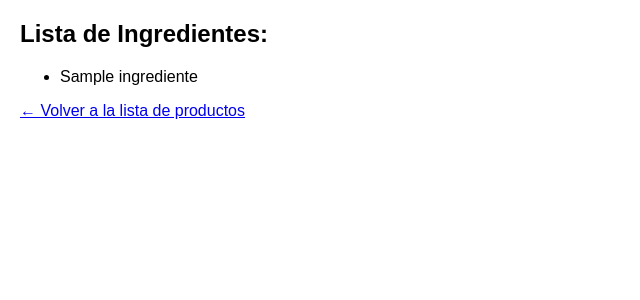
After one commit to gabrielamayta/KMILL-BACKEND, a Flask app: template pruebas/templates/ingredientes.html in a window 1280 px wide. The commit adds this page. Shown: the top 300 px of the page, without its empty margins (0-640 px from the left). Run offline with Flask 3, Linux system fonts and the light colour scheme; the template is opened without the code that fills it: most values are stand-ins (such as "Sample title", 1, 10 or a date in 2020).

Commit message:
agregue las fotos, y les puse links

```diff
--- a/pruebas/app.py
+++ b/pruebas/app.py
@@ -100,7 +100,7 @@ app = Flask(__name__)
 
 
 
-# Ruta para obtener todos los productos en formato JSON
+# ruta para obtener todos los productos en formato JSON
 @app.route('/api/producto')
 def obtener_productos_json():
     conexionMySQL = mysql.connector.connect(
@@ -119,7 +119,7 @@ def obtener_productos_json():
     return jsonify(productos)
 
 
-# Ruta para mostrar los productos en una plantilla HTML
+# ruta para mostrar los productos en una plantilla HTML
 @app.route('/producto')
 def obtener_productos_html():
     conexionMySQL = mysql.connector.connect(
--- /dev/null
+++ b/pruebas/templates/ingredientes.html
@@ -0,0 +1,32 @@
+<!DOCTYPE html>
+<html lang="es">
+<head>
+    <meta charset="UTF-8">
+    <meta name="viewport" content="width=device-width, initial-scale=1.0">
+    <title>Ingredientes de {{ producto.Nombre }}</title>
+    <style>
+        body {
+            font-family: Arial, sans-serif;
+            margin: 20px;
+        }
+        .ingredientes {
+            margin-top: 20px;
+        }
+        .ingredientes li {
+            margin-bottom: 5px;
+        }
+    </style>
+</head>
+<body>
+
+        <h2>Lista de Ingredientes:</h2>
+        <ul>
+            {% for ingrediente in ingredientes %}
+            <li>{{ ingrediente.nombre }}</li>
+            {% endfor %}
+        </ul>
+    </div>
+
+    <a href="/producto">← Volver a la lista de productos</a>
+</body>
+</html>
```
Also changed, not shown: pruebas/templates/lista_productos.html (+1 -12 lines), pruebas/static/alfajorchocolate.jpg (renamed from pruebas/static/alfajorchocolate.png), pruebas/static/cookiechocolina.jpg (renamed from pruebas/static/chocolina.png), pruebas/static/cupcake.jpg (renamed from pruebas/static/cupcake.png), pruebas/static/maicena.jpg (renamed from pruebas/static/maicena.png), 4 other files.
